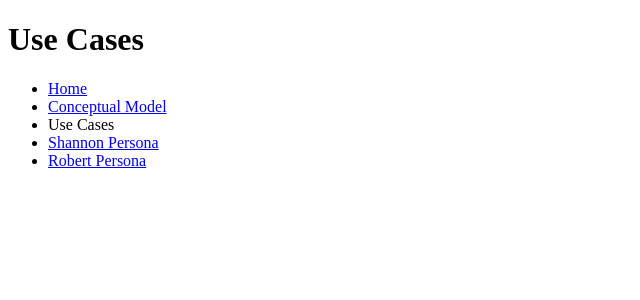
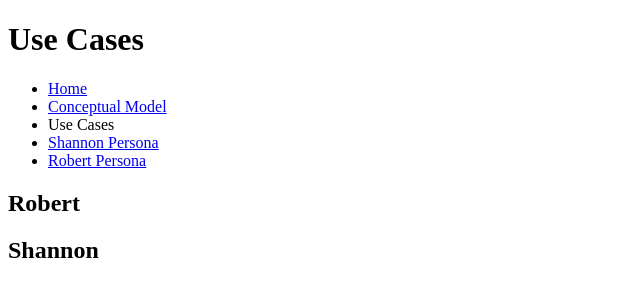
Before and after one commit to Npascetti/kindness, a PHP site: page /use-cases.php in a window 1280 px wide. Shown: the top 300 px of the page, without its empty margins (0-640 px from the left). Run offline with PHP 8.4, Linux system fonts and the light colour scheme.

Commit message:
Added Shannon and Robert

```diff
--- a/epic/use-cases.php
+++ b/epic/use-cases.php
@@ -20,6 +20,11 @@
 		</header>
 
 		<main>
+			<h2>Robert</h2>
+			<p></p>
+
+			<h2>Shannon</h2>
+			<p></p>
 		</main>
 	</body>
 </html>
```
Also changed, not shown: epic/images/robert.png (added), epic/images/shannon.png (added).
